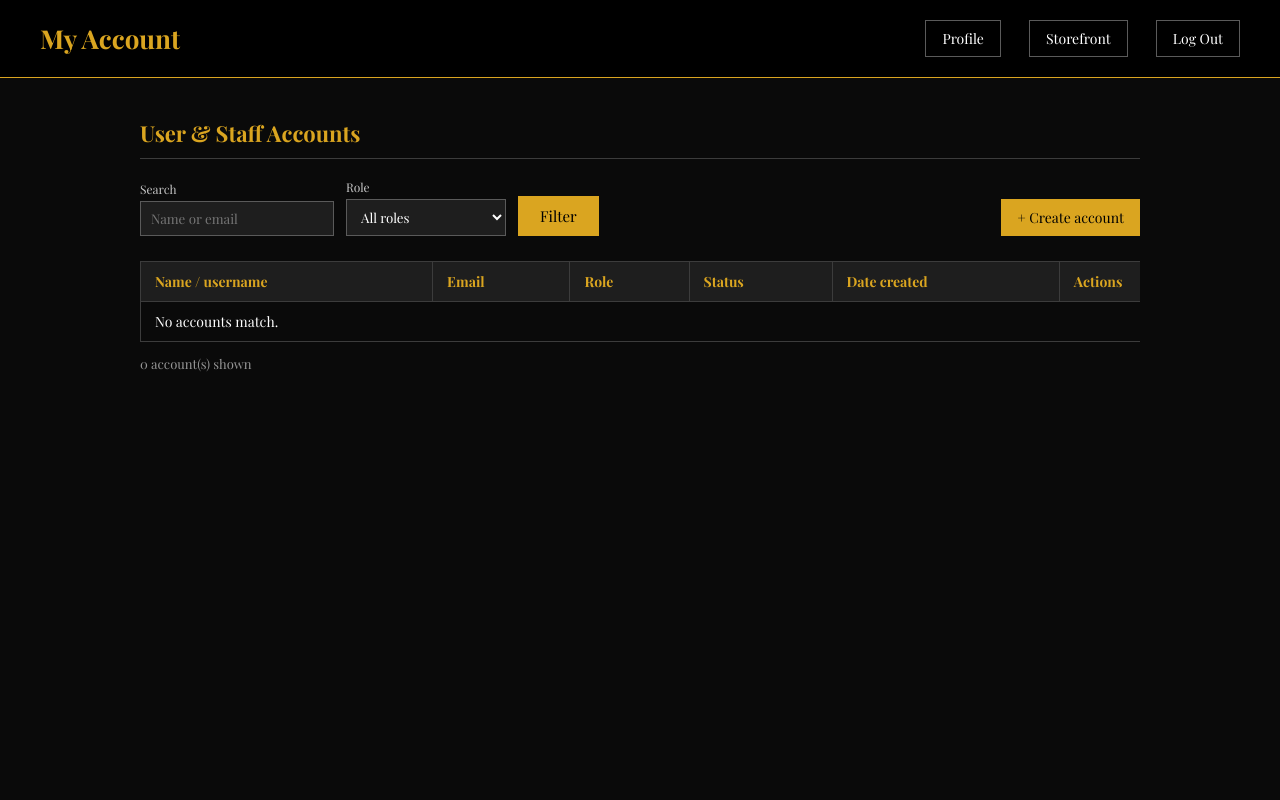
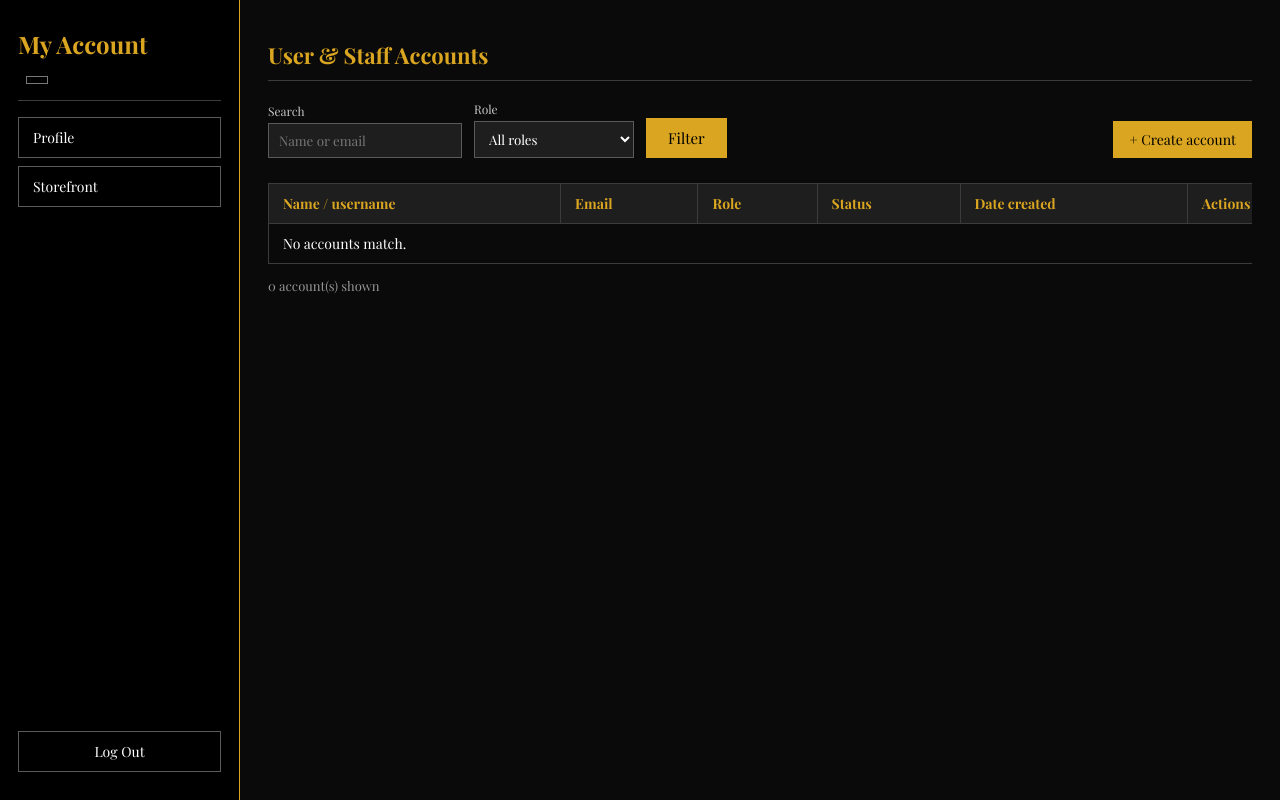
Before and after one commit to jkDev12/Webdevfinal, a Symfony app: template templates/admin/users/index.html.twig in a window 1280 px wide. Run offline with Twig, Linux system fonts and the light colour scheme; the template is opened without the code that fills it, so the values that code supplies are empty; some libraries are stand-ins or nearby versions; some web fonts are replaced.

Commit message:
Add admin and staff roles, user management and sidebar

```diff
--- a/public/css/panel.css
+++ b/public/css/panel.css
@@ -1,9 +1,15 @@
-.admin-header { flex-wrap: wrap; gap: 12px; }
-.admin-nav { display: flex; flex-wrap: wrap; gap: 8px; }
-.admin-nav a { margin-left: 0; }
-.admin-nav a.active { border-color: goldenrod; color: goldenrod; }
-.admin-content { max-width: 1200px; }
-.panel-whoami { padding: 8px 40px; font-size: 13px; color: rgb(170, 170, 170); background: rgb(18, 18, 18); }
+
+.panel-layout { display: flex; min-height: 100vh; }
+.panel-sidebar { width: 240px; flex: none; box-sizing: border-box; position: sticky; top: 0; height: 100vh; overflow-y: auto; display: flex; flex-direction: column; gap: 16px; padding: 28px 18px; background: black; border-right: 1px solid goldenrod; }
+.panel-title { margin: 0; color: goldenrod; font-size: 24px; }
+.panel-whoami { display: flex; flex-wrap: wrap; align-items: center; gap: 8px; font-size: 14px; color: rgb(190, 190, 190); padding-bottom: 16px; border-bottom: 1px solid rgb(60, 60, 60); }
+.panel-menu { display: flex; flex-direction: column; gap: 8px; flex: 1; }
+.panel-menu a { color: white; text-decoration: none; font-size: 14px; padding: 10px 14px; border: 1px solid rgb(90, 90, 90); transition: border-color 0.15s ease, color 0.15s ease; }
+.panel-menu a:hover { border-color: goldenrod; color: goldenrod; }
+.panel-menu a.active { border-color: goldenrod; color: goldenrod; background: rgba(218, 165, 32, 0.12); }
+.panel-menu a.panel-logout { margin-top: auto; text-align: center; }
+.panel-main { flex: 1; min-width: 0; }
+.admin-content { max-width: 1400px; margin: 40px auto; padding: 0 28px; }
 
 .stat-grid { display: grid; grid-template-columns: repeat(auto-fit, minmax(190px, 1fr)); gap: 16px; margin-top: 20px; }
 .stat-card { display: flex; flex-direction: column; gap: 6px; padding: 22px; background: black; border: 1px solid rgb(60, 60, 60); color: white; text-decoration: none; }
@@ -40,11 +46,15 @@ a.stat-card:hover { border-color: goldenrod; }
 .profile-list dd { margin: 0; }
 
 @media (max-width: 760px) {
-    .admin-header { padding: 14px 16px; }
-    .panel-whoami { padding: 8px 16px; }
+    .panel-layout { flex-direction: column; }
+    .panel-sidebar { width: 100%; height: auto; position: static; padding: 14px 16px; border-right: 0; border-bottom: 1px solid goldenrod; gap: 10px; }
+    .panel-whoami { padding-bottom: 10px; }
+    .panel-menu { flex-direction: row; flex-wrap: wrap; flex: none; }
+    .panel-menu a.panel-logout { margin-top: 0; }
     .admin-content { margin: 20px auto; padding: 0 12px; }
     .panel-toolbar, .panel-filter { flex-direction: column; align-items: stretch; }
     .panel-filter .stock-form-field input, .panel-filter .stock-form-field select { width: 100%; box-sizing: border-box; }
+    .table-scroll .responsive-table { min-width: 0; }
     .responsive-table thead { display: none; }
     .responsive-table, .responsive-table tbody, .responsive-table tr, .responsive-table td { display: block; width: 100%; box-sizing: border-box; }
     .responsive-table tr { border: 1px solid rgb(60, 60, 60); margin-bottom: 12px; padding: 6px 10px; }
--- a/templates/base.html.twig
+++ b/templates/base.html.twig
@@ -3,8 +3,8 @@
 <head>
     <meta charset="UTF-8">
     {% block viewport %}<meta name="viewport" content="width=device-width, initial-scale=1">{% endblock %}
+    <link rel="stylesheet" href="{{ asset('css/style.css') }}?v=7">
     {% block head_extra %}{% endblock %}
-    <link rel="stylesheet" href="{{ asset('css/style.css') }}?v=8">
     {% include 'partials/_fonts.html.twig' %}
 
     <title>{% block title %}John Kharl Caburog Apparel{% endblock %}</title>
--- a/templates/panel/base.html.twig
+++ b/templates/panel/base.html.twig
@@ -1,14 +1,18 @@
 {% extends 'base.html.twig' %}
 
-{% block head_extra %}<link rel="stylesheet" href="{{ asset('css/panel.css') }}">{% endblock %}
+{% block head_extra %}<link rel="stylesheet" href="{{ asset('css/panel.css') }}?v=2">{% endblock %}
 {% block body_attr %} class="admin-body"{% endblock %}
 
 {% block body %}
-    {% include 'partials/panel/_header.html.twig' %}
+    <div class="panel-layout">
+        {% include 'partials/panel/_sidebar.html.twig' %}
 
-    <div class="admin-content">
-        {% include 'partials/flash.html.twig' %}
+        <main class="panel-main">
+            <div class="admin-content">
+                {% include 'partials/flash.html.twig' %}
 
-        {% block content %}{% endblock %}
+                {% block content %}{% endblock %}
+            </div>
+        </main>
     </div>
 {% endblock %}
--- a/templates/partials/panel/_header.html.twig
+++ b/templates/partials/panel/_sidebar.html.twig
@@ -1,8 +1,13 @@
 {% set route = app.request.attributes.get('_route')|default('') %}
-<div class="admin-header">
-    <h1>{{ is_granted('ROLE_ADMIN') ? 'Admin Panel' : (is_granted('ROLE_STAFF') ? 'Staff Panel' : 'My Account') }}</h1>
+<aside class="panel-sidebar">
+    <h1 class="panel-title">{{ is_granted('ROLE_ADMIN') ? 'Admin Panel' : (is_granted('ROLE_STAFF') ? 'Staff Panel' : 'My Account') }}</h1>
 
-    <nav class="admin-nav" aria-label="Main menu">
+    <div class="panel-whoami">
+        <span>{{ app.user.userIdentifier }}</span>
+        <span class="role-badge {{ app.user.role }}">{{ app.user.role }}</span>
+    </div>
+
+    <nav class="panel-menu" aria-label="Main menu">
         {% if is_granted('ROLE_ADMIN') %}
             <a href="{{ path('app_admin_dashboard') }}" class="{{ route == 'app_admin_dashboard' ? 'active' : '' }}">Dashboard</a>
             <a href="{{ path('app_admin_user_index') }}" class="{{ route starts with 'app_admin_user' ? 'active' : '' }}">Users</a>
@@ -12,6 +17,6 @@
         {% endif %}
         <a href="{{ path('app_account') }}" class="{{ route starts with 'app_account' ? 'active' : '' }}">Profile</a>
         <a href="{{ path('app_storefront') }}">Storefront</a>
-        <a href="{{ path('app_logout') }}">Log Out</a>
+        <a href="{{ path('app_logout') }}" class="panel-logout">Log Out</a>
     </nav>
-</div>
+</aside>
```
